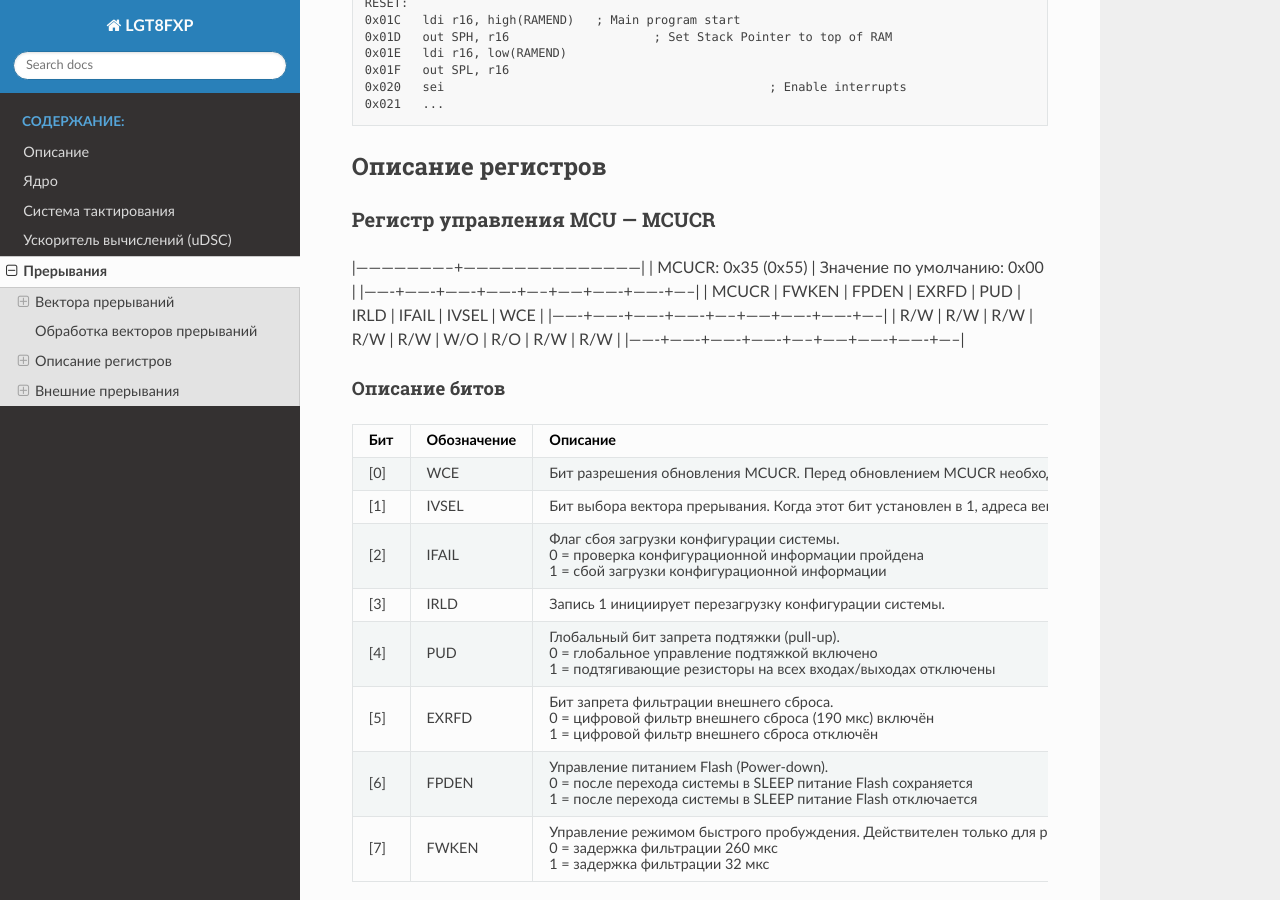
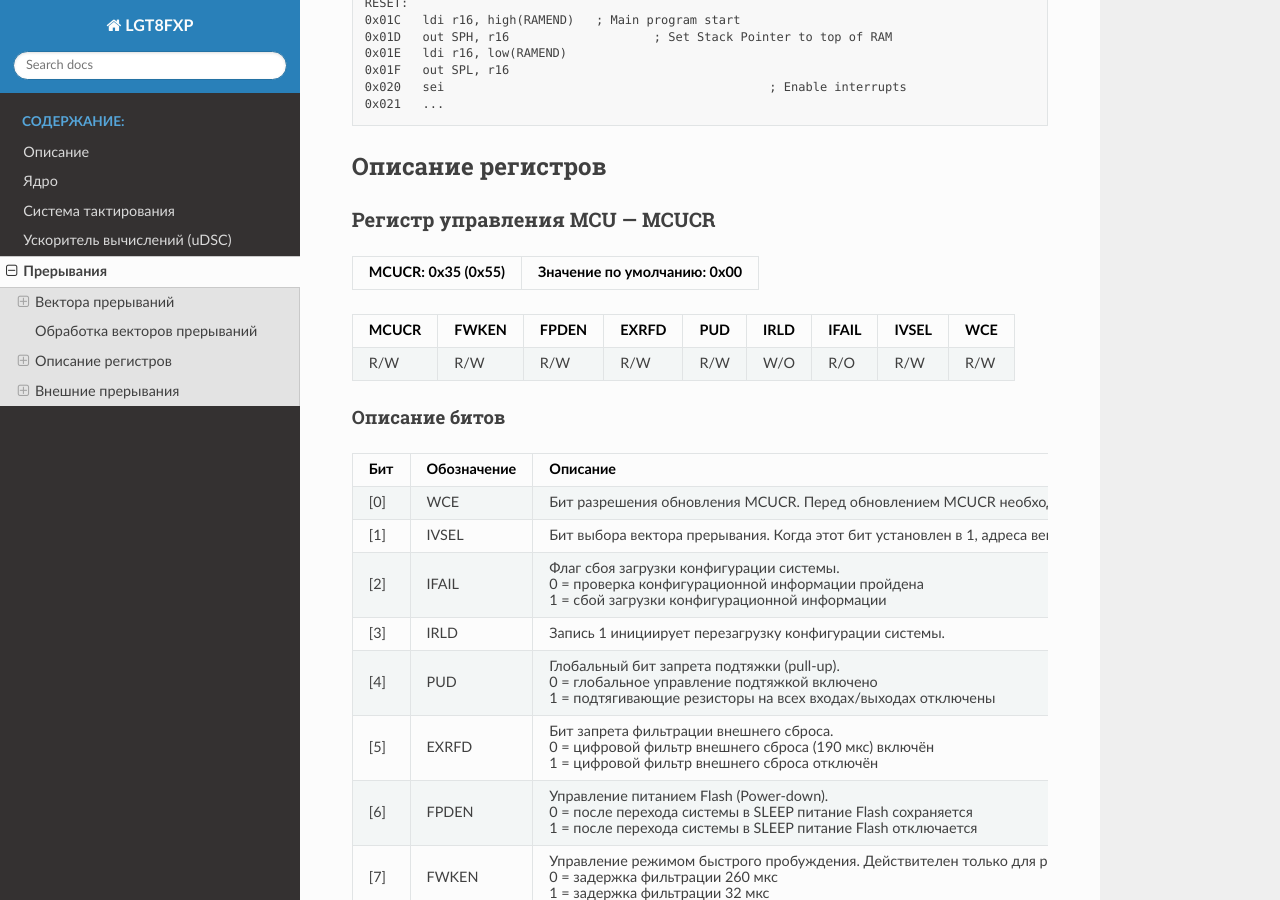
Before and after one commit to b-oleg/LGT8FXP, a Sphinx documentation site: the page built from doc/interrupts.md, in a window 1280 px wide and 900 px high, scrolled down 3381 px. Built offline with Sphinx 7.4.7 and the Read the Docs theme 3.1.0, drawn with Linux system fonts in a browser that asks for light colours.

```diff
--- a/doc/interrupts.md
+++ b/doc/interrupts.md
@@ -128,13 +128,12 @@ RESET:
 
 ### Регистр управления MCU — MCUCR
 
-|-----------------------+------------------------------------------|
-| MCUCR: 0x35 (0x55)    | Значение по умолчанию: 0x00              |
-|-------+-------+-------+-------+-----+------+-------+-------+-----|
+| MCUCR: 0x35 (0x55) | Значение по умолчанию: 0x00 |
+|--------------------|-----------------------------|
+
 | MCUCR | FWKEN | FPDEN | EXRFD | PUD | IRLD | IFAIL | IVSEL | WCE |
-|-------+-------+-------+-------+-----+------+-------+-------+-----|
+|-------|-------|-------|-------|-----|------|-------|-------|-----|
 | R/W   | R/W   | R/W   | R/W   | R/W | W/O  | R/O   | R/W   | R/W |
-|-------+-------+-------+-------+-----+------+-------+-------+-----|
 
 #### Описание битов
 
```
